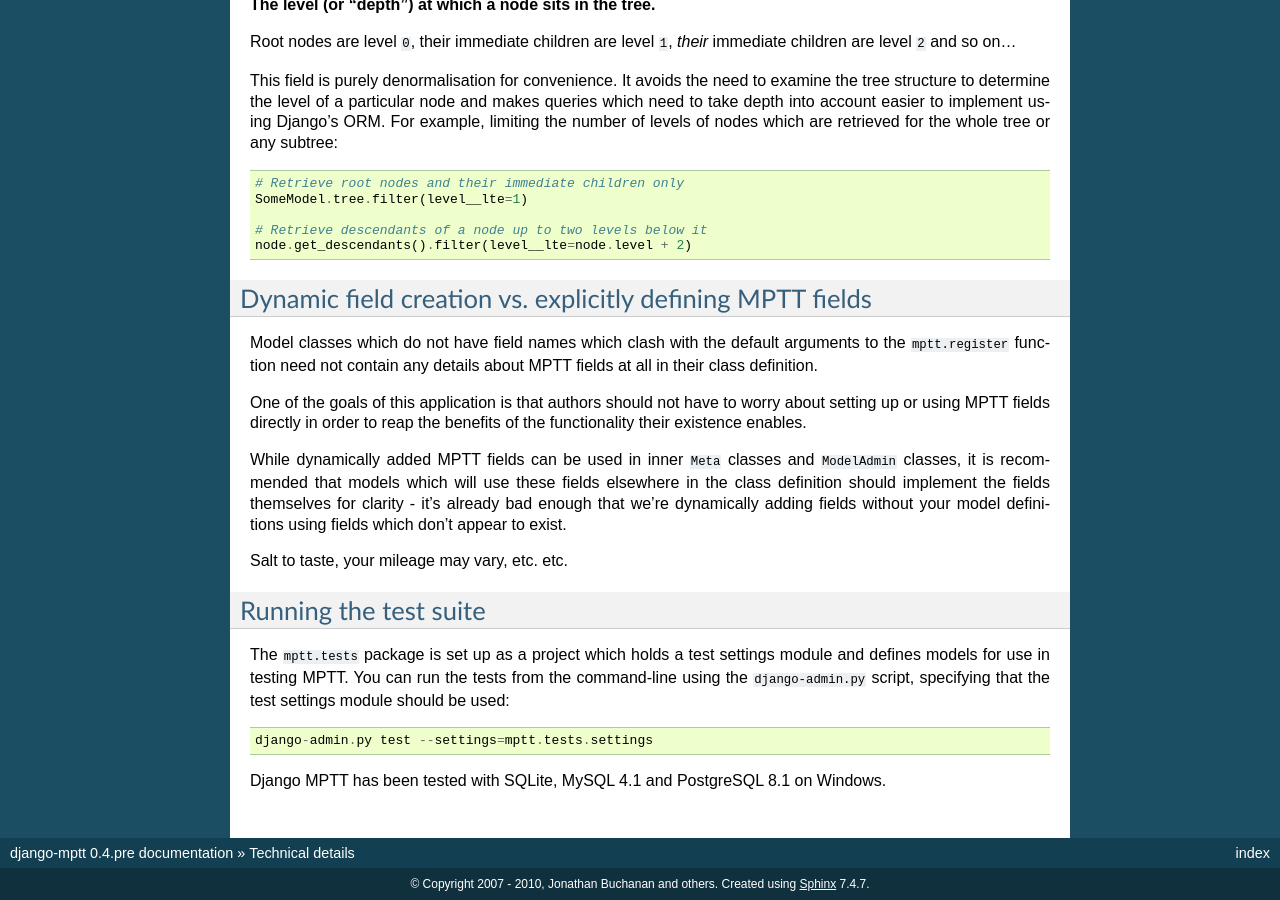
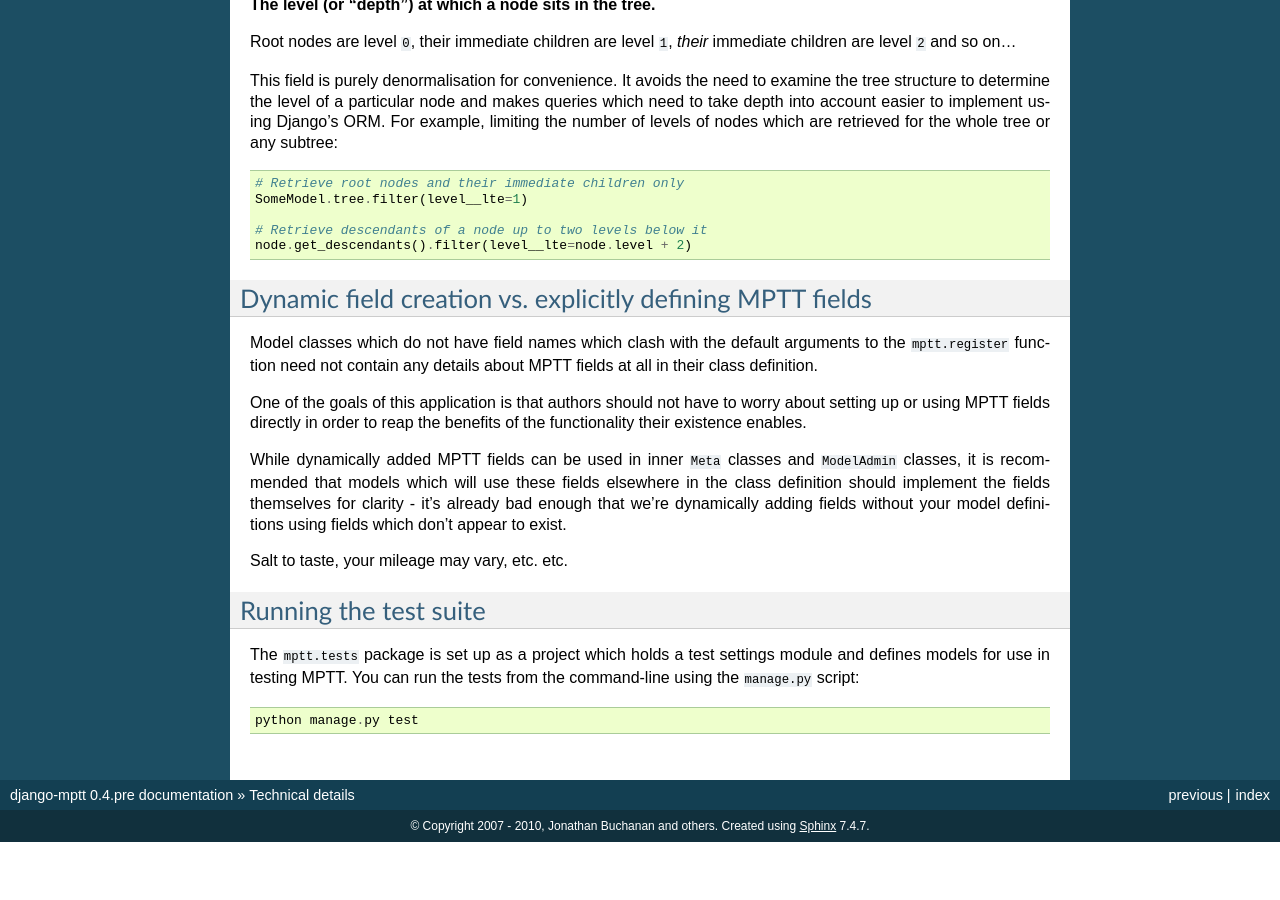
Before and after one commit to django-mptt/django-mptt, a Sphinx documentation site: the page built from docs/technical_details.txt, in a window 1280 px wide and 900 px high, scrolled down 1273 px. Built offline with Sphinx 7.4.7, drawn with Linux system fonts in a browser that asks for light colours; after the commit the page ends 2115 px from its top, so only the background shows below that; some of the changed text lies outside the part shown.

Commit message:
fix docs build warnings, and update technical_details

```diff
--- a/docs/index.txt
+++ b/docs/index.txt
@@ -12,3 +12,4 @@ Contents:
    forms
    templates
    utilities
+   technical_details
--- a/docs/technical_details.txt
+++ b/docs/technical_details.txt
@@ -114,10 +114,6 @@ Running the test suite
 
 The ``mptt.tests`` package is set up as a project which holds a test
 settings module and defines models for use in testing MPTT. You can run
-the tests from the command-line using the ``django-admin.py`` script,
-specifying that the test settings module should be used::
+the tests from the command-line using the ``manage.py`` script::
 
-   django-admin.py test --settings=mptt.tests.settings
-
-Django MPTT has been tested with SQLite, MySQL 4.1 and PostgreSQL 8.1 on
-Windows.
+   python manage.py test
--- a/docs/templates.txt
+++ b/docs/templates.txt
@@ -144,7 +144,7 @@ Filters
 =======
 
 ``tree_info`` filter
-~~~~~~~~~~~~~
+~~~~~~~~~~~~~~~~~~~~
 
 Given a list of tree items, iterates over the list, generating
 two-tuples of the current tree item and a ``dict`` containing
@@ -205,7 +205,7 @@ Example::
     {{ some_node.get_ancestors|tree_path:" > " }}
 
 Examples
-=====================
+========
 
 Using ``drilldown_tree_for_node`` and ``tree_info`` together to render a
 drilldown menu for a node, with cumulative counts of related items for the node's
```
Also changed, not shown: other parts of docs/templates.txt (+1 -1 lines).
